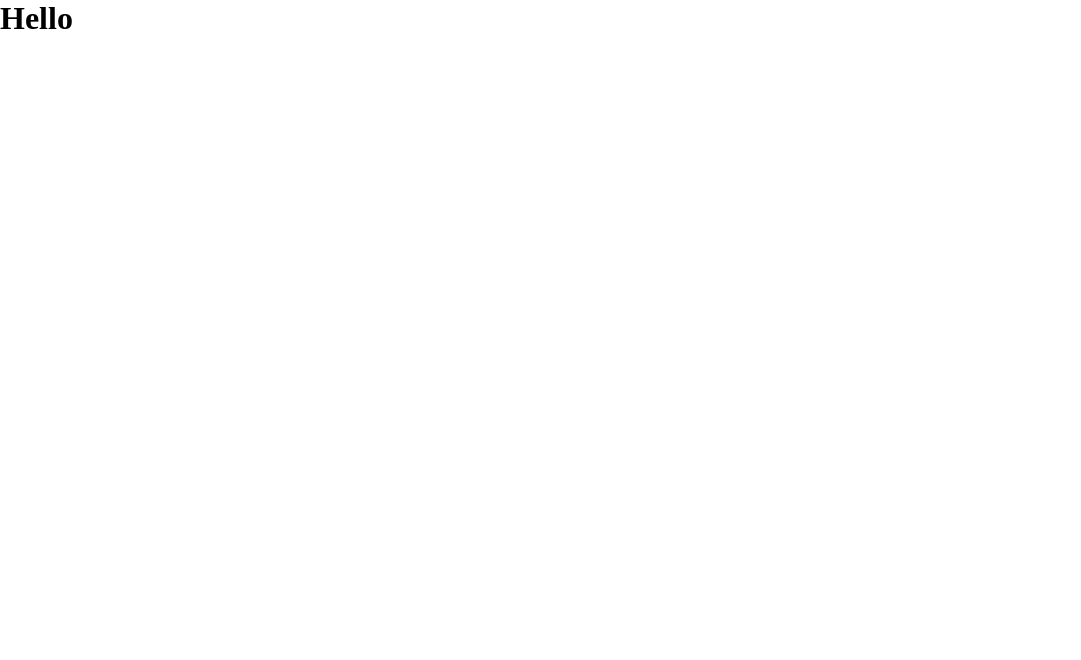
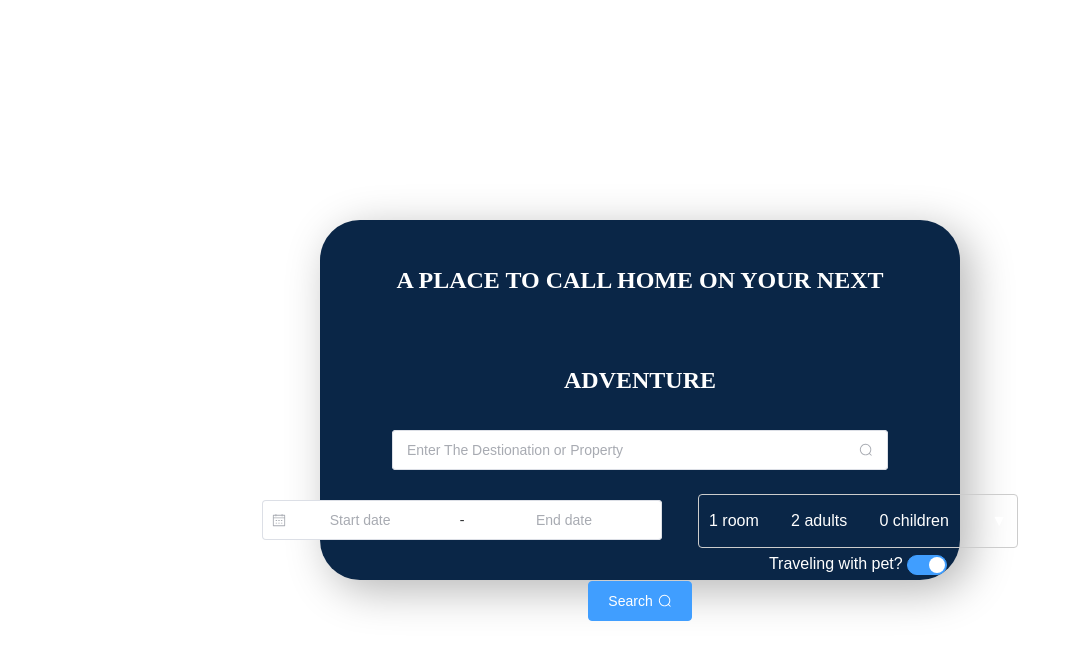
Before and after one commit to gitmeas02/Booking_IP, a Vue app in the folder frontend/: page / in a window 1280 px wide. Shown: the top 660 px of the page, without its empty margins (0-1081 px from the left). Built offline with nearby package versions, Linux system fonts and the light colour scheme.

Commit message:
Date Range Picker

```diff
--- a/frontend/package.json
+++ b/frontend/package.json
@@ -9,12 +9,15 @@
     "preview": "vite preview"
   },
   "dependencies": {
+    "element-plus": "^2.9.7",
     "pinia": "^3.0.1",
     "vue": "^3.5.13",
     "vue-router": "^4.5.0"
   },
   "devDependencies": {
     "@vitejs/plugin-vue": "^5.2.1",
+    "unplugin-auto-import": "^19.1.2",
+    "unplugin-vue-components": "^28.4.1",
     "vite": "^6.2.1",
     "vite-plugin-vue-devtools": "^7.7.2"
   }
--- a/frontend/src/App.vue
+++ b/frontend/src/App.vue
@@ -1,9 +1,8 @@
 <script setup>
-
+import datepickerCard from './DatePicker/datepickerCard.vue'
 </script>
-
 <template>
-  <h1>Hello</h1>
+  <datepickerCard/>
 </template>
 
 <style scoped>
--- /dev/null
+++ b/frontend/src/DatePicker/datePicker.vue
@@ -0,0 +1,43 @@
+<template>
+    <div class="demo-date-picker">
+        <div class="block">
+            <el-date-picker
+                v-model="value"
+                type="daterange"
+                size="large"
+                style="width: 25rem;"
+                start-placeholder="Start date"
+                end-placeholder="End date"
+                :default-time="defaultTime"
+            />
+        </div>
+    </div>
+</template>
+
+<script lang="ts" setup>
+import { ref } from 'vue'
+
+const value = ref('')
+const defaultTime = ref<[Date, Date]>([
+    new Date(2000, 1, 1, 0, 0, 0),
+    new Date(2000, 2, 1, 23, 59, 59),
+])
+</script>
+
+<style scoped>
+.demo-date-picker {
+    display: flex;
+    width: 100%;
+    padding: 0;
+    flex-wrap: wrap;
+}
+.demo-date-picker .block {
+    padding: 30px 0;
+    text-align: center;
+    border-right: solid 1px var(--el-border-color);
+    flex: 1;
+}
+.demo-date-picker .block:last-child {
+    border-right: none;
+}
+</style>
--- /dev/null
+++ b/frontend/src/DatePicker/datepickerCard.vue
@@ -0,0 +1,84 @@
+<script setup>
+import datePicker from './datePicker.vue'
+import { ref } from 'vue'
+import { Search } from '@element-plus/icons-vue'
+import {Edit} from '@element-plus/icons-vue'
+import selectRoom from './selectRoom.vue'
+
+
+const input2 = ref('')
+const value = ref('')
+</script>
+<template>
+    <div class="container">
+        <div class="cardwrapper">
+            <div>
+                <h2>A PLACE TO CALL HOME ON YOUR NEXT ADVENTURE</h2>
+            </div>
+            <div class="flex gap-4 mb-4 items-center">
+                <el-input
+                v-model="input2"
+                style="width: 80%"
+                size="large"
+                placeholder="Enter The Destionation or Property"
+                :suffix-icon="Search"
+                />
+            </div>
+            <div class="date-select">
+                <div id="datepicker">
+                    <datePicker/>
+                </div>
+                <div id="roomselect">
+                    <selectRoom/>
+                </div>
+
+            </div>
+            <div>
+                <el-button type="primary" size="large"> Search
+                    <el-icon class="el-icon--right">
+                        <Search />
+                    </el-icon>
+                </el-button>
+            </div>
+        </div>
+    </div>
+</template>
+
+<style scoped>
+    .container{
+        display:flex;
+        align-items: center;
+        justify-content: center;
+        height: 100vh;
+    }
+    .cardwrapper{
+        padding:10px;
+        color:white;
+        text-align: center;
+        line-height: 2;
+        width:50%;
+        height: 45%;
+        border-radius: 40px;
+        background: #0A2647;
+        box-shadow:  10px 10px 44px #b5b5b5,
+                    -10px -10px 44px #ffffff;
+    }
+    h2{
+        line-height: 100px;
+    }
+    .date-select{
+        display:flex;
+        position:relative;
+        justify-content: center;
+        flex-direction: row;
+        gap:36px;
+    }
+    #roomselect{
+        display:flex;
+        flex-direction: column;
+        justify-content: center;
+        align-items: center;
+        margin-top: 24px;
+    }
+
+</style>
--- /dev/null
+++ b/frontend/src/DatePicker/selectRoom.vue
@@ -0,0 +1,186 @@
+<template>
+    <div class="occupancy-selector">
+        <div>
+            <div class="summary" @click="toggleDropdown">
+                <span class="count">{{ rooms }} room</span>
+                <span class="count">{{ adults }} adults</span>
+                <span class="count">{{ children }} children</span>
+                <span class="dropdown-icon">{{ isOpen ? "▲" : "▼" }}</span>
+            </div>
+            <div>
+                Traveling with pet?
+                <el-switch v-model="value1" />
+            </div>
+
+        </div>
+
+
+        <div v-if="isOpen" class="dropdown">
+            <div class="option">
+                <div class="label-wrapper">
+                    <div class="label">Room</div>
+                </div>
+                <div class="counter">
+                    <button @click="decrement('rooms')" :disabled="rooms <= 1">-</button>
+                    <span class="value">{{ rooms }}</span>
+                    <button @click="increment('rooms')">+</button>
+                </div>
+            </div>
+
+            <div class="option">
+                <div class="label-wrapper">
+                    <div class="label">Adults</div>
+                    <div class="note">Ages 18 or above</div>
+                </div>
+                <div class="counter">
+                    <button @click="decrement('adults')" :disabled="adults <= 1">-</button>
+                    <span class="value">{{ adults }}</span>
+                    <button @click="increment('adults')">+</button>
+                </div>
+            </div>
+
+            <div class="option">
+                <div class="label-wrapper">
+                    <div class="label">Children</div>
+                    <div class="note">Ages 0-17</div>
+                </div>
+                <div class="counter">
+                    <button @click="decrement('children')" :disabled="children <= 0">-</button>
+                    <span class="value">{{ children }}</span>
+                    <button @click="increment('children')">+</button>
+                </div>
+            </div>
+        </div>
+    </div>
+</template>
+
+<script setup>
+import { ref, onMounted, onBeforeUnmount } from "vue";
+
+const isOpen = ref(false);
+const rooms = ref(1);
+const adults = ref(2);
+const children = ref(0);
+const value1 = ref(true)
+
+const toggleDropdown = () => {
+    isOpen.value = !isOpen.value;
+};
+
+const increment = (type) => {
+    if (type === "rooms") rooms.value++;
+    if (type === "adults") adults.value++;
+    if (type === "children") children.value++;
+};
+
+const decrement = (type) => {
+    if (type === "rooms" && rooms.value > 1) rooms.value--;
+    if (type === "adults" && adults.value > 1) adults.value--;
+    if (type === "children" && children.value > 0) children.value--;
+};
+
+const handleClickOutside = (event) => {
+    if (!event.target.closest(".occupancy-selector")) {
+        isOpen.value = false;
+    }
+};
+
+onMounted(() => {
+    document.addEventListener("click", handleClickOutside);
+});
+
+onBeforeUnmount(() => {
+    document.removeEventListener("click", handleClickOutside);
+});
+</script>
+
+<style scoped>
+.occupancy-selector {
+    position: relative;
+    width: 20rem;
+    font-family: Arial, sans-serif;
+}
+
+.summary {
+    display: flex;
+    justify-content: space-between;
+    align-items: center;
+    padding: 10px;
+    border: 1px solid #ccc;
+    border-radius: 4px;
+    cursor: pointer;
+}
+
+.dropdown {
+    position: absolute;
+    top: 100%;
+    left: 0;
+    width: 100%;
+    border: 1px solid #ccc;
+    border-radius: 4px;
+    background: white;
+    z-index: 10;
+    margin-top: 5px;
+    padding: 10px;
+    box-shadow: 0 2px 5px rgba(0, 0, 0, 0.1);
+}
+
+.option {
+    display: flex;
+    justify-content: space-between;
+    align-items: flex-start;
+    margin-bottom: 15px;
+}
+
+.option:last-child {
+    margin-bottom: 0;
+}
+
+.label {
+    font-weight: bold;
+    color: black;
+}
+
+.note {
+    font-size: 0.8em;
+    color: #666;
+    margin-top: 5px;
+}
+
+.counter {
+    display: flex;
+    align-items: center;
+    flex-shrink: 0;
+}
+
+.counter button {
+    width: 25px;
+    height: 25px;
+    background: #f0f0f0;
+    border: 1px solid #ccc;
+    border-radius: 3px;
+    cursor: pointer;
+}
+
+.counter button:disabled {
+    opacity: 0.5;
+    cursor: not-allowed;
+}
+
+.counter .value {
+    margin: 0 10px;
+    min-width: 20px;
+    text-align: center;
+    color: black;
+}
+
+.dropdown-icon {
+    margin-left: 10px;
+}
+
+.label-wrapper {
+    display: flex;
+    flex-direction: column;
+    flex: 1;
+}
+</style>
--- a/frontend/vite.config.js
+++ b/frontend/vite.config.js
@@ -3,12 +3,21 @@ import { fileURLToPath, URL } from 'node:url'
 import { defineConfig } from 'vite'
 import vue from '@vitejs/plugin-vue'
 import vueDevTools from 'vite-plugin-vue-devtools'
+import AutoImport from 'unplugin-auto-import/vite'
+import Components from 'unplugin-vue-components/vite'
+import { ElementPlusResolver } from 'unplugin-vue-components/resolvers'
 
 // https://vite.dev/config/
 export default defineConfig({
   plugins: [
     vue(),
     vueDevTools(),
+    AutoImport({
+      resolvers: [ElementPlusResolver()],
+    }),
+    Components({
+      resolvers: [ElementPlusResolver()],
+    }),
   ],
   resolve: {
     alias: {
```
Also changed, not shown: 1 other file (tests, documents, lock files or other folders).
